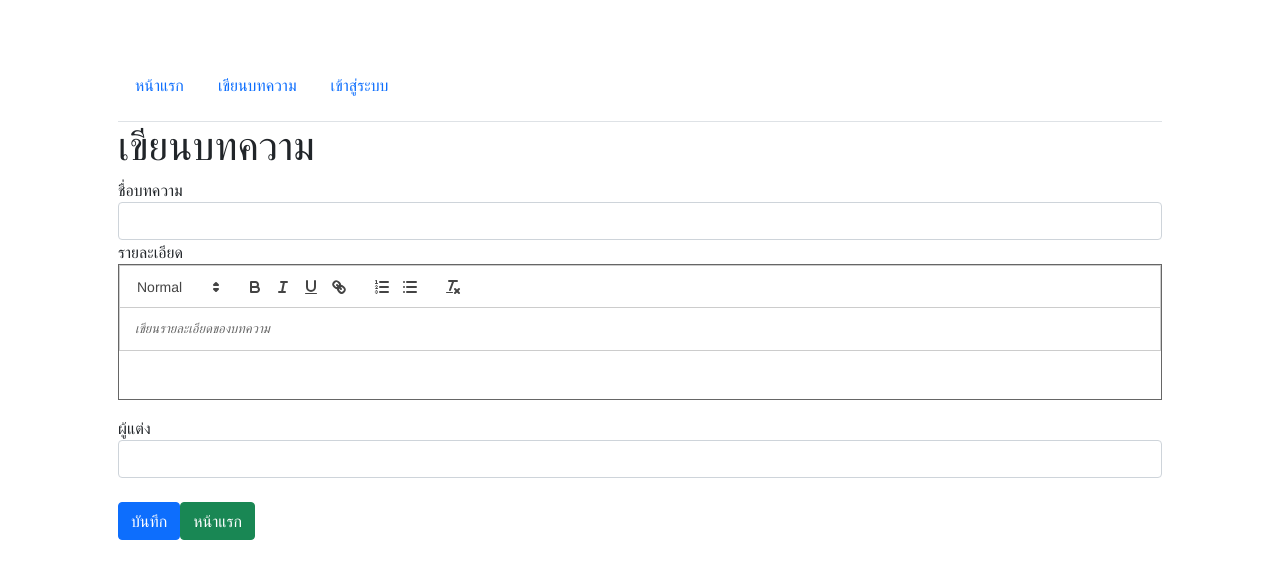
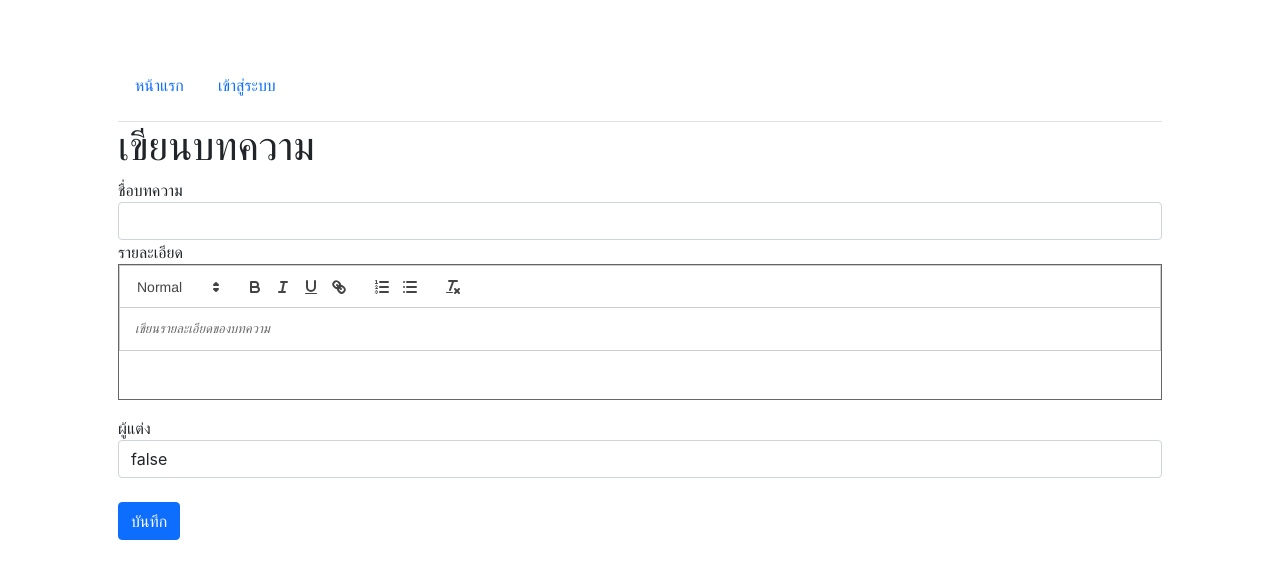
Before and after one commit to Thidtanai/Recap_Knowledge, a React (Create React App) app in the folder Kong/JS_MERN/client/: page /create in a window 1280 px wide. Shown: the top 578 px of the page. Built offline with nearby package versions, Linux system fonts and the light colour scheme.

Commit message:
Update Logout

```diff
--- a/Kong/JS_MERN/client/src/App.js
+++ b/Kong/JS_MERN/client/src/App.js
@@ -3,7 +3,8 @@ import axios from "axios";
 import { useState, useEffect } from "react";
 import { Link } from "react-router-dom";
 import Swal from "sweetalert2";
-import renderHTML from 'react-render-html';
+import renderHTML from "react-render-html";
+import { getUser } from "./services/authorize";
 
 function App() {
   const [blogs, setBlogs] = useState([]);
@@ -66,6 +67,9 @@ function App() {
               ผู้เขียน: {blog.author} , เผยแพร่:{" "}
               {new Date(blog.createdAt).toLocaleString()}{" "}
             </p>
+
+            {getUser() && (
+              <div>
                 <Link
                   to={`/blog/edit/${blog.slug}`}
                   className="btn btn-outline-success"
@@ -80,6 +84,8 @@ function App() {
                   ลบบทความ
                 </button>
               </div>
+            )}
+          </div>
         </div>
       ))}
     </div>
--- a/Kong/JS_MERN/client/src/components/FormComponent.js
+++ b/Kong/JS_MERN/client/src/components/FormComponent.js
@@ -8,11 +8,12 @@ import axios from "axios";
 import Swal from "sweetalert2";
 import ReactQuill from "react-quill";
 import "react-quill/dist/quill.snow.css";
+import { getUser } from "../services/authorize";
 
 const FormComponent = () => {
   const [state, setState] = useState({
     title: "",
-    author: "",
+    author: getUser(),
   });
   const { title, author } = state;
   const [content, setContent] = useState("");
@@ -93,9 +94,6 @@ const FormComponent = () => {
         </div>
         <br />
         <input type="submit" value="บันทึก" className="btn btn-primary" />
-        <a className="btn btn-success" href="/">
-          หน้าแรก
-        </a>
       </form>
     </div>
   );
--- a/Kong/JS_MERN/client/src/components/LoginComponent.js
+++ b/Kong/JS_MERN/client/src/components/LoginComponent.js
@@ -1,8 +1,8 @@
 import NavbarComponent from "./NavbarComponent";
-import { useState } from "react";
+import { useState, useEffect } from "react";
 import axios from "axios";
 import Swal from "sweetalert2";
-import { authenticate } from "../services/authorize";
+import { authenticate, getUser } from "../services/authorize";
 import { withRouter } from "react-router-dom";
 
 /**
@@ -37,6 +37,10 @@ const LoginComponent = (props) => {
       });
   };
 
+  useEffect(() => {
+    getUser() && props.history.push("/")
+  }, []);
+
   return (
     <div className="container p-5">
       <NavbarComponent />
--- a/Kong/JS_MERN/client/src/components/NavbarComponent.js
+++ b/Kong/JS_MERN/client/src/components/NavbarComponent.js
@@ -1,7 +1,8 @@
-import { Link, withRotuer } from "react-router-dom";
-import { getUser } from "../services/authorize";
+import { Link, withRouter } from "react-router-dom";
+import { getUser, logout } from "../services/authorize";
 
-const NavbarComponent = () => {
+const NavbarComponent = ({ history }) => {
+  //ใช้ได้เหมือน props.history
   return (
     <nav>
       <ul className="nav nav-tabs">
@@ -10,11 +11,13 @@ const NavbarComponent = () => {
             หน้าแรก
           </Link>
         </li>
-        <li className="nav-item pr-3 pt-3 pb-3">
-          <Link to="/create" className="nav-link">
-            เขียนบทความ
-          </Link>
-        </li>
+        {getUser() && (
+          <li className="nav-item pr-3 pt-3 pb-3">
+            <Link to="/create" className="nav-link">
+              เขียนบทความ
+            </Link>
+          </li>
+        )}
         {!getUser() && (
           <li className="nav-item pr-3 pt-3 pb-3">
             <Link to="/login" className="nav-link">
@@ -22,9 +25,23 @@ const NavbarComponent = () => {
             </Link>
           </li>
         )}
+        {getUser() && (
+          <li className="nav-item pr-3 pt-3 pb-3">
+            <button
+              onClick={() =>
+                logout(() => {
+                  history.push("/");
+                })
+              }
+              className="nav-link"
+            >
+              ออกจากระบบ
+            </button>
+          </li>
+        )}
       </ul>
     </nav>
   );
 };
 
-export default NavbarComponent;
+export default withRouter(NavbarComponent);
--- a/Kong/JS_MERN/client/src/services/authorize.js
+++ b/Kong/JS_MERN/client/src/services/authorize.js
@@ -29,3 +29,12 @@ export const getUser = () => {
     }
   }
 };
+
+// logout
+export const logout = (next) => {
+  if (window !== "undefined") {
+    sessionStorage.removeItem("token");
+    sessionStorage.removeItem("user");
+  }
+  next();
+};
```
Lines whose indentation alone changed are shown as unchanged.
